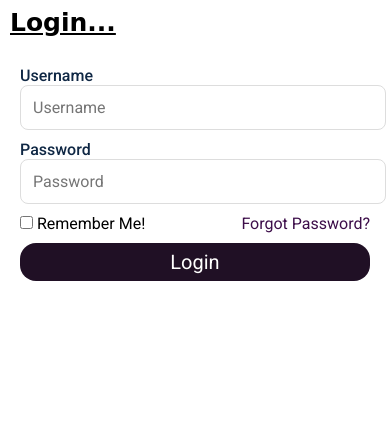
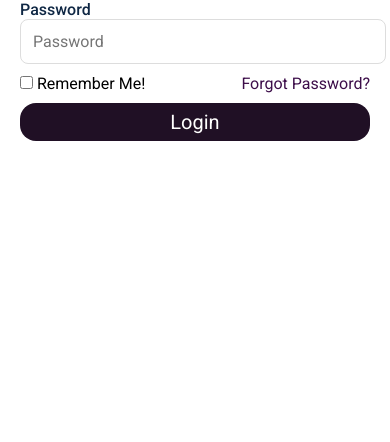
Before and after one commit to realmah06/global.com.ng, a plain HTML site: page index.html in a window 390 px wide. Shown: the part 402-844 px from the top of the page. Drawn offline with Linux system fonts and the light colour scheme; some packages are replaced by stand-ins of ours; a script that the page names is missing.

Commit message:
Update index.html

```diff
--- a/index.html
+++ b/index.html
@@ -81,6 +81,11 @@
       margin-top: 150px;
     }
   }
+    @media screen and (max-width: 750px){
+    .login-container{
+      margin-top: 10px;
+    }
+    }
   </style>
 </head>
 <body>
```
